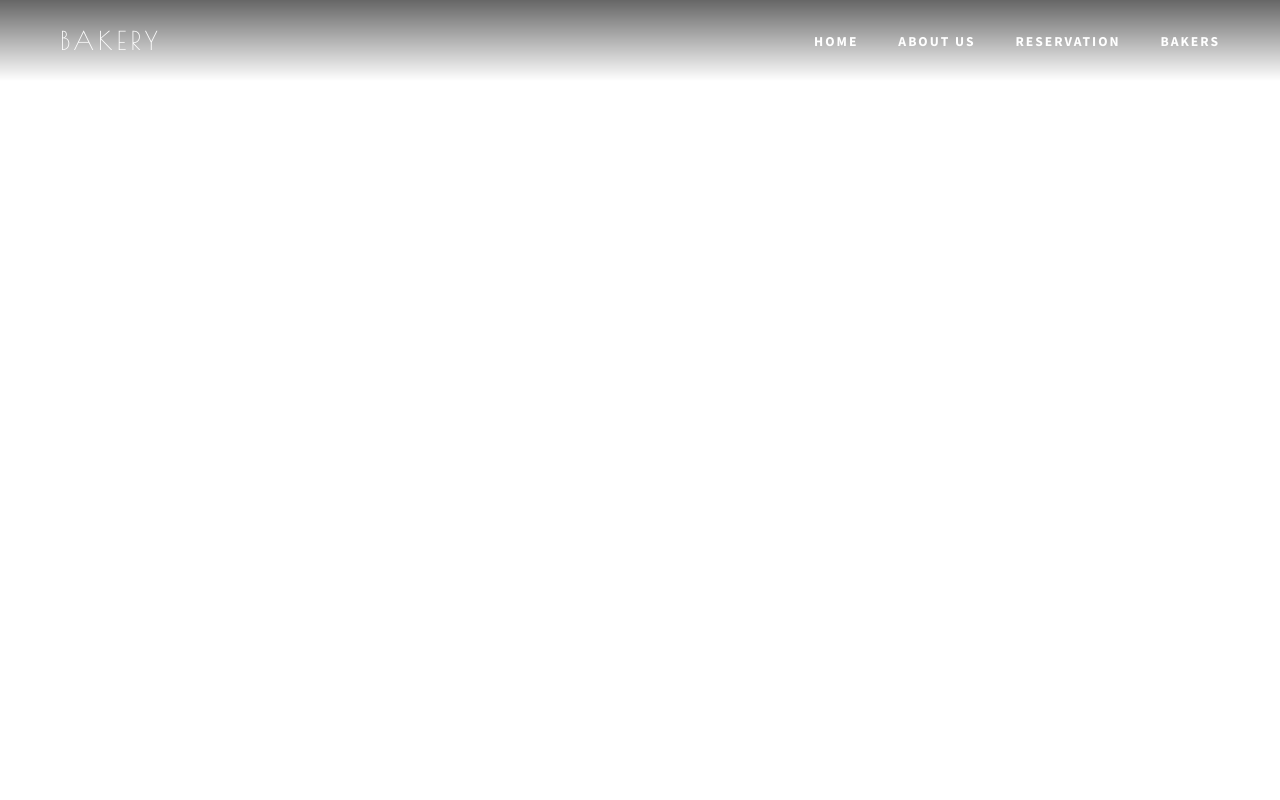
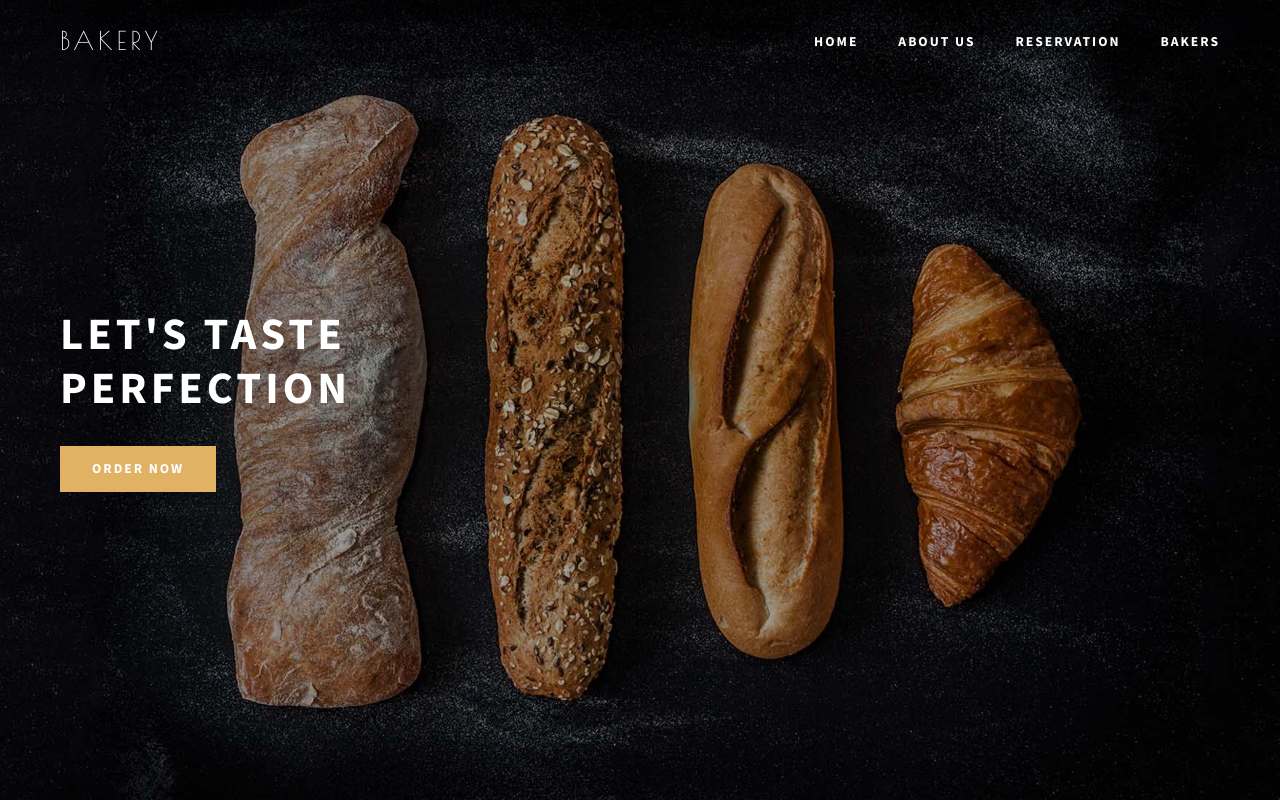
Before and after one commit to Larefio/semana16, a React (Vite) app in the folder bakery/: page / in a window 1280 px wide. Built offline with nearby package versions, Linux system fonts and the light colour scheme; a web font is replaced by a local one.

Commit message:
añadimos hero y lo importamos en App.jsx

```diff
--- a/bakery/src/App.jsx
+++ b/bakery/src/App.jsx
@@ -1,9 +1,11 @@
 import Navbar from './components/Navbar'
+import Hero from './components/Hero'
 
 function App() {
   return (
     <div>
       <Navbar />
+      <Hero />
     </div>
   )
 }
--- /dev/null
+++ b/bakery/src/components/hero.css
@@ -0,0 +1,53 @@
+.hero {
+  width: 100%;
+  height: 100vh;
+  background-image: url('/hero-bg.jpg');
+  background-size: cover;
+  background-position: center;
+  background-color: var(--color-dark-bg);
+  display: flex;
+  align-items: center;
+  padding: 0 60px;
+  position: relative;
+}
+
+.hero::after {
+  content: '';
+  position: absolute;
+  inset: 0;
+  background: rgba(0, 0, 0, 0.35);
+}
+
+.hero__content {
+  position: relative;
+  z-index: 1;
+  max-width: 500px;
+}
+
+.hero__title {
+  font-family: var(--main-font);
+  font-size: 2.8rem;
+  font-weight: 700;
+  color: var(--color-white);
+  text-transform: uppercase;
+  letter-spacing: 4px;
+  line-height: 1.2;
+  margin-bottom: 30px;
+}
+
+.hero__btn {
+  display: inline-block;
+  padding: 12px 32px;
+  background-color: var(--color-gold);
+  color: var(--color-white);
+  font-family: var(--main-font);
+  font-weight: 700;
+  font-size: 0.85rem;
+  letter-spacing: 2px;
+  text-transform: uppercase;
+  transition: background-color 0.3s ease;
+}
+
+.hero__btn:hover {
+  background-color: #c99a4e;
+}
--- /dev/null
+++ b/bakery/src/components/hero.jsx
@@ -0,0 +1,14 @@
+import './Hero.css'
+
+const Hero = () => {
+  return (
+    <section className="hero" id="home">
+      <div className="hero__content">
+        <h1 className="hero__title">Let's Taste Perfection</h1>
+        <a href="#reservation" className="hero__btn">Order Now</a>
+      </div>
+    </section>
+  )
+}
+
+export default Hero
```
